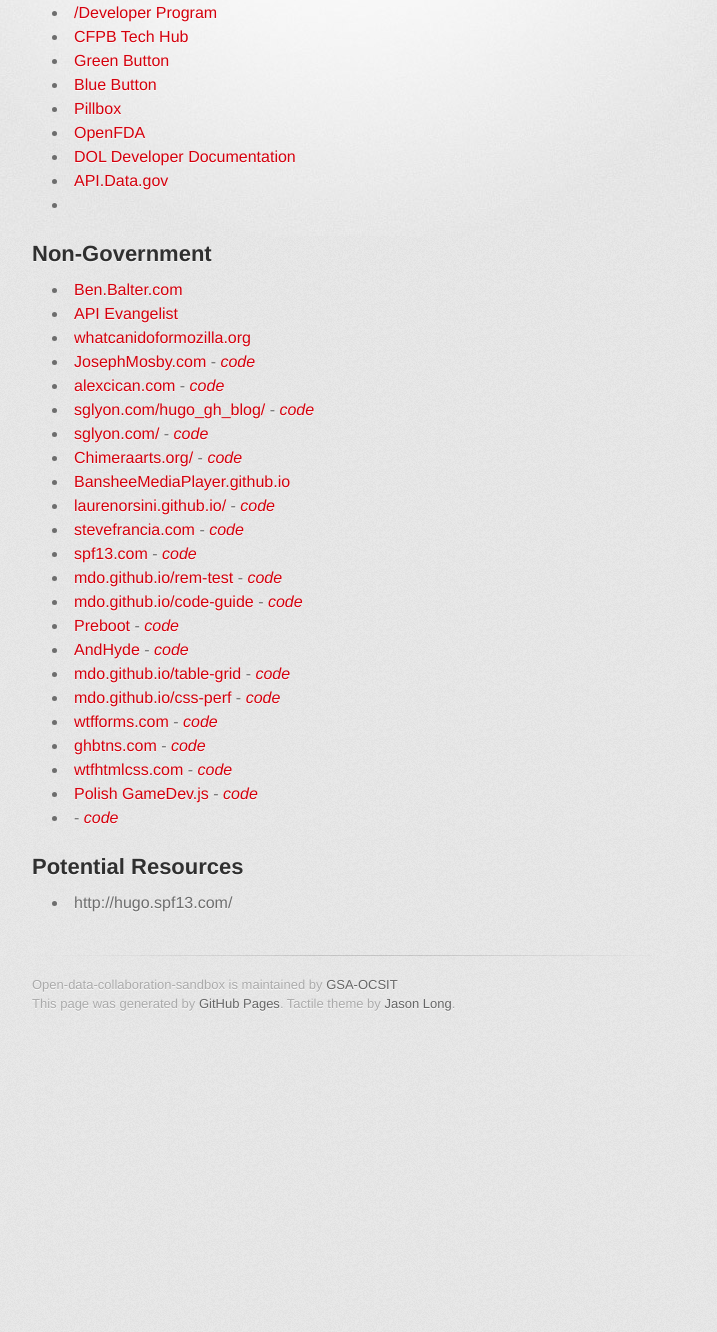
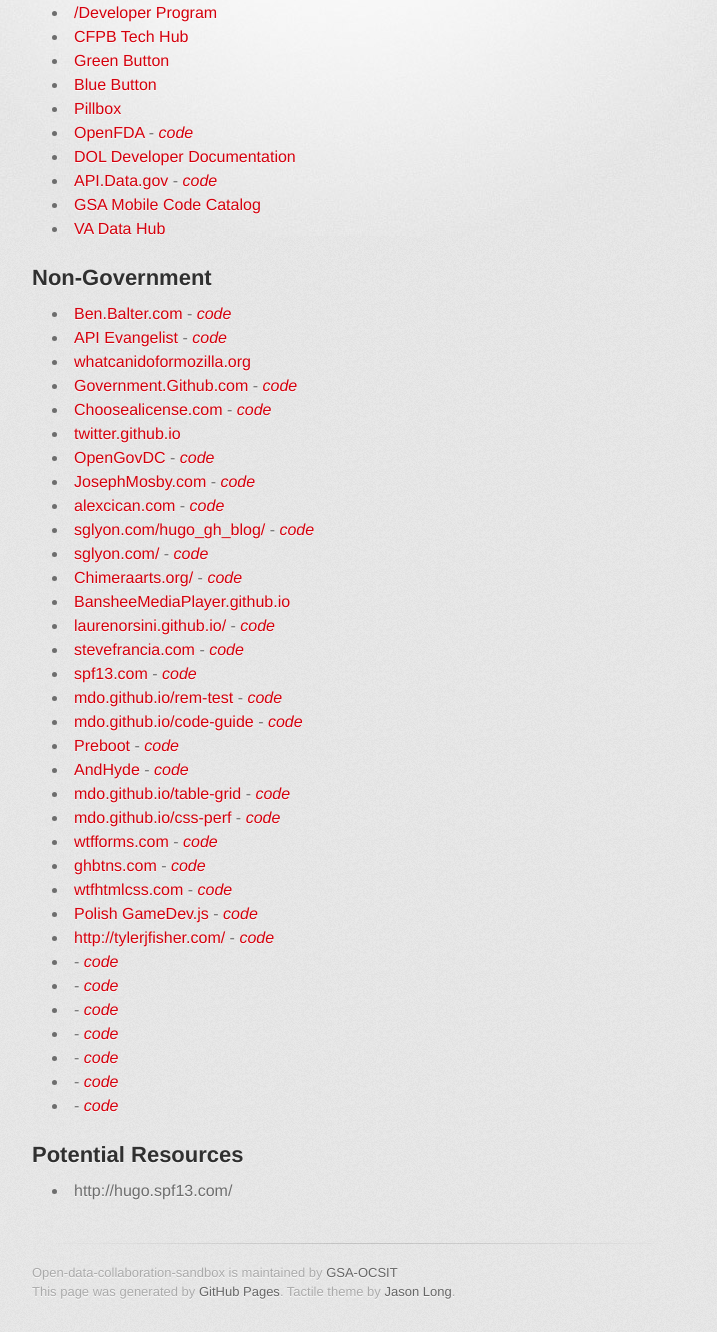
Before and after one commit to GSA/Open-Data-Collaboration-Sandbox, a Jekyll site: the page built from website_examples.md, in a window 1280 px wide. Shown: the part 337-1669 px from the top of the page, without its empty margins (298-1015 px from the left). Built offline with Jekyll 4.4.1, drawn with Linux system fonts in a browser that asks for light colours; some web fonts are replaced; before the commit the page ends 1381 px from its top, so only the background shows below that.

Commit message:
adding more sites

```diff
--- a/website_examples.md
+++ b/website_examples.md
@@ -15,17 +15,22 @@
 * [Green Button](green-button.github.io)
 * [Blue Button](http://blue-button.github.io/)
 * [Pillbox](https://hhs.github.io/pillbox/)
-* [OpenFDA](http://open.fda.gov/)
+* [OpenFDA](http://open.fda.gov/) - *[code]()*
 * [DOL Developer Documentation](http://usdepartmentoflabor.github.io/DOLAPI/)
-* [API.Data.gov](http://api.data.gov/)
-* []()
+* [API.Data.gov](http://api.data.gov/) - *[code](https://github.com/GSA/api.data.gov)*
+* [GSA Mobile Code Catalog](http://gsa.github.io/Mobile-Code-Catalog/)
+* [VA Data Hub](http://va-data.github.io/va-developer/)
 
 
 ## Non-Government
 
-* [Ben.Balter.com]()
-* [API Evangelist]()
+* [Ben.Balter.com](http://ben.balter.com) - *[code](https://github.com/benbalter/benbalter.github.com)*
+* [API Evangelist](http://www.apievangelist.com) - *[code](https://github.com/kinlane/api-evangelist)*
 * [whatcanidoformozilla.org](http://whatcanidoformozilla.org)
+* [Government.Github.com](https://government.github.com/) - *[code](https://github.com/github/government.github.com)*
+* [Choosealicense.com](http://choosealicense.com/) - *[code](https://github.com/github/choosealicense.com)*
+* [twitter.github.io](http://twitter.github.io/)
+* [OpenGovDC](https://developmentseed.github.io/OpenGovDC.com) - *[code](https://github.com/developmentseed/OpenGovDC.com)*
 * [JosephMosby.com](http://josephmosby.com/) - *[code](https://github.com/josephmosby/josephmosby.com)*
 * [alexcican.com](http://alexcican.com)  - *[code](https://github.com/alexcican/alexcican.github.com)*
 * [sglyon.com/hugo_gh_blog/](http://sglyon.com/hugo_gh_blog/) - *[code](https://github.com/spencerlyon2/hugo_gh_blog)*
@@ -45,6 +50,13 @@
 * [ghbtns.com](http://ghbtns.com/) - *[code](https://github.com/mdo/github-buttons/tree/gh-pages)*
 * [wtfhtmlcss.com](http://wtfhtmlcss.com/) - *[code](https://github.com/mdo/wtf-html-css)*
 * [Polish GameDev.js](http://polish.gamedevjs.com/) - *[code](https://github.com/EnclaveGames/Polish-Gamedevjs)*
+* [http://tylerjfisher.com/](tylerfisher.github.io) - *[code](tylerfisher.github.io)*
+* []() - *[code]()*
+* []() - *[code]()*
+* []() - *[code]()*
+* []() - *[code]()*
+* []() - *[code]()*
+* []() - *[code]()*
 * []() - *[code]()*
 
 
```
